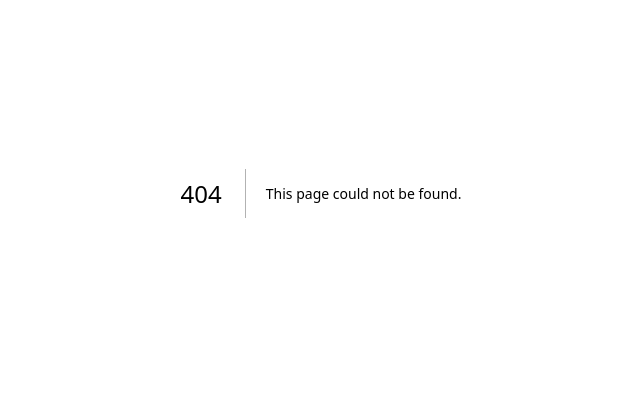
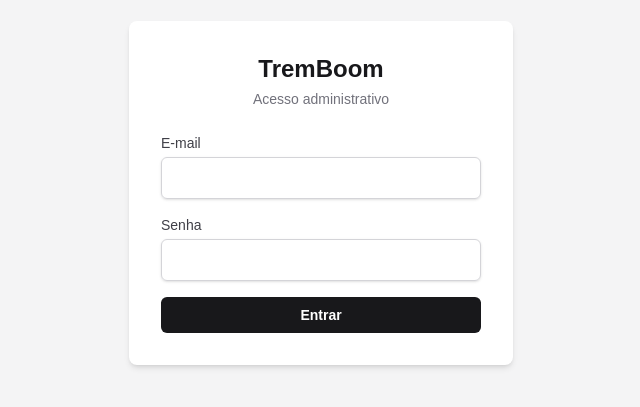
Before and after one commit to ramalhordl331675/tremboom, a Next.js app: page /admin/login in a window 1280 px wide. Before the commit this address had no page. Shown: the part 207-614 px from the top of the page, without its empty margins (319-959 px from the left). Built offline with nearby package versions, Linux system fonts and the light colour scheme.

Commit message:
feat(auth): add admin login, logout actions and session middleware

```diff
--- /dev/null
+++ b/app/admin/actions.ts
@@ -0,0 +1,32 @@
+"use server";
+
+import { redirect } from "next/navigation";
+import { createClient } from "@/lib/supabase/server";
+
+export async function signInAction(formData: FormData) {
+  const email = String(formData.get("email") ?? "").trim();
+  const password = String(formData.get("password") ?? "");
+
+  if (!email || !password) {
+    redirect("/admin/login?error=1");
+  }
+
+  const supabase = await createClient();
+  const { error } = await supabase.auth.signInWithPassword({
+    email,
+    password,
+  });
+
+  // Mensagem genérica: nenhum detalhe do Supabase vaza para o usuário.
+  if (error) {
+    redirect("/admin/login?error=1");
+  }
+
+  redirect("/admin");
+}
+
+export async function signOutAction() {
+  const supabase = await createClient();
+  await supabase.auth.signOut();
+  redirect("/admin/login");
+}
--- /dev/null
+++ b/app/admin/login/page.tsx
@@ -0,0 +1,75 @@
+import { signInAction } from "@/app/admin/actions";
+
+export default async function AdminLoginPage({
+  searchParams,
+}: {
+  searchParams: Promise<{ error?: string }>;
+}) {
+  const params = await searchParams;
+  const failed = params?.error === "1";
+
+  return (
+    <main className="flex min-h-screen items-center justify-center bg-zinc-100 px-4 py-12">
+      <div className="w-full max-w-sm rounded-lg bg-white p-8 shadow-md">
+        <h1 className="text-center text-2xl font-bold text-zinc-900">
+          TremBoom
+        </h1>
+        <p className="mt-1 text-center text-sm text-zinc-500">
+          Acesso administrativo
+        </p>
+
+        {failed && (
+          <p
+            role="alert"
+            className="mt-4 rounded-md bg-red-50 px-3 py-2 text-sm text-red-700"
+          >
+            Não foi possível entrar. Verifique seu e-mail e senha.
+          </p>
+        )}
+
+        <form action={signInAction} className="mt-6 space-y-4">
+          <div>
+            <label
+              htmlFor="email"
+              className="block text-sm font-medium text-zinc-700"
+            >
+              E-mail
+            </label>
+            <input
+              id="email"
+              name="email"
+              type="email"
+              autoComplete="email"
+              required
+              className="mt-1 block w-full rounded-md border border-zinc-300 px-3 py-2 text-zinc-900 shadow-sm focus:border-zinc-500 focus:outline-none"
+            />
+          </div>
+
+          <div>
+            <label
+              htmlFor="password"
+              className="block text-sm font-medium text-zinc-700"
+            >
+              Senha
+            </label>
+            <input
+              id="password"
+              name="password"
+              type="password"
+              autoComplete="current-password"
+              required
+              className="mt-1 block w-full rounded-md border border-zinc-300 px-3 py-2 text-zinc-900 shadow-sm focus:border-zinc-500 focus:outline-none"
+            />
+          </div>
+
+          <button
+            type="submit"
+            className="w-full rounded-md bg-zinc-900 px-4 py-2 text-sm font-semibold text-white hover:bg-zinc-700 focus:outline-none"
+          >
+            Entrar
+          </button>
+        </form>
+      </div>
+    </main>
+  );
+}
--- /dev/null
+++ b/middleware.ts
@@ -0,0 +1,39 @@
+import { createServerClient } from "@supabase/ssr";
+import { NextResponse, type NextRequest } from "next/server";
+
+// Apenas renova a sessão do Supabase via cookies.
+// NÃO faz autorização aqui: a proteção de /admin vive no layout server-side.
+export async function middleware(request: NextRequest) {
+  let supabaseResponse = NextResponse.next({ request });
+
+  const supabase = createServerClient(
+    process.env.NEXT_PUBLIC_SUPABASE_URL!,
+    process.env.NEXT_PUBLIC_SUPABASE_ANON_KEY!,
+    {
+      cookies: {
+        getAll() {
+          return request.cookies.getAll();
+        },
+        setAll(cookiesToSet) {
+          cookiesToSet.forEach(({ name, value }) =>
+            request.cookies.set(name, value)
+          );
+          supabaseResponse = NextResponse.next({ request });
+          cookiesToSet.forEach(({ name, value, options }) =>
+            supabaseResponse.cookies.set(name, value, options)
+          );
+        },
+      },
+    }
+  );
+
+  await supabase.auth.getUser();
+
+  return supabaseResponse;
+}
+
+export const config = {
+  matcher: [
+    "/((?!_next/static|_next/image|favicon.ico|.*\\.(?:svg|png|jpg|jpeg|gif|webp)$).*)",
+  ],
+};
```
